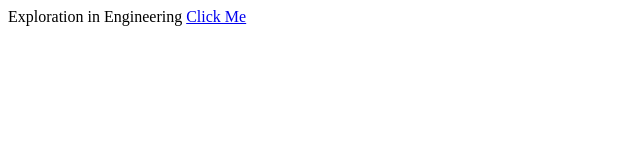
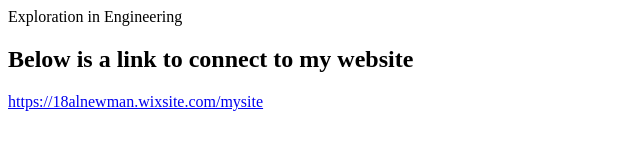
Before and after one commit to Alnewman1/Alex-First-Website, a plain HTML site: page index.html in a window 1280 px wide. Shown: the whole page, without its empty margins (0-640 px from the left). Drawn offline with Linux system fonts and the light colour scheme.

Commit message:
Update index.html

```diff
--- a/index.html
+++ b/index.html
@@ -5,6 +5,8 @@
 </head>
 <body
   <h1> Exploration in Engineering </h1>
-  <a href="https://18alnewman.wixsite.com/mysite"> Click Me</a>
+<h2> Below is a link to connect to my website </h2>
+<h2> </h2>
+  <a href="https://18alnewman.wixsite.com/mysite"> https://18alnewman.wixsite.com/mysite </a>
 </body>
 </html>
```
